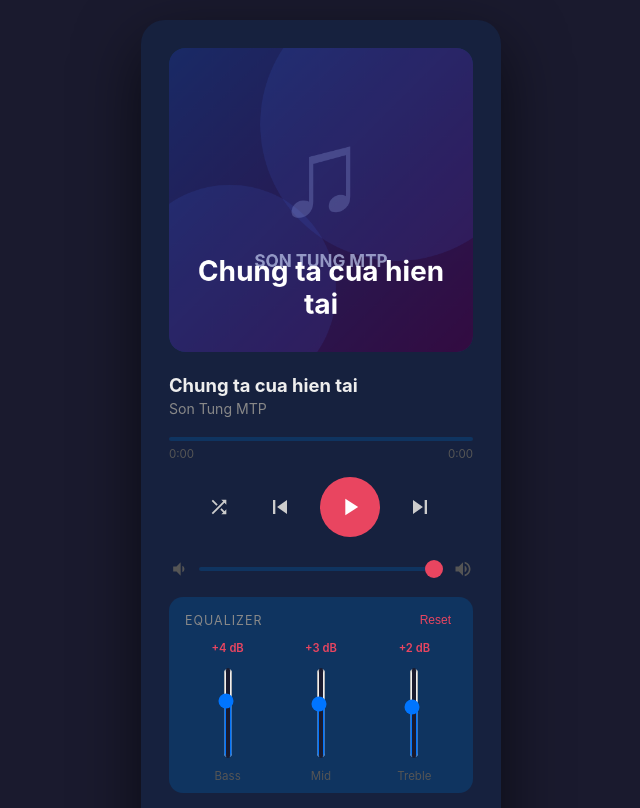
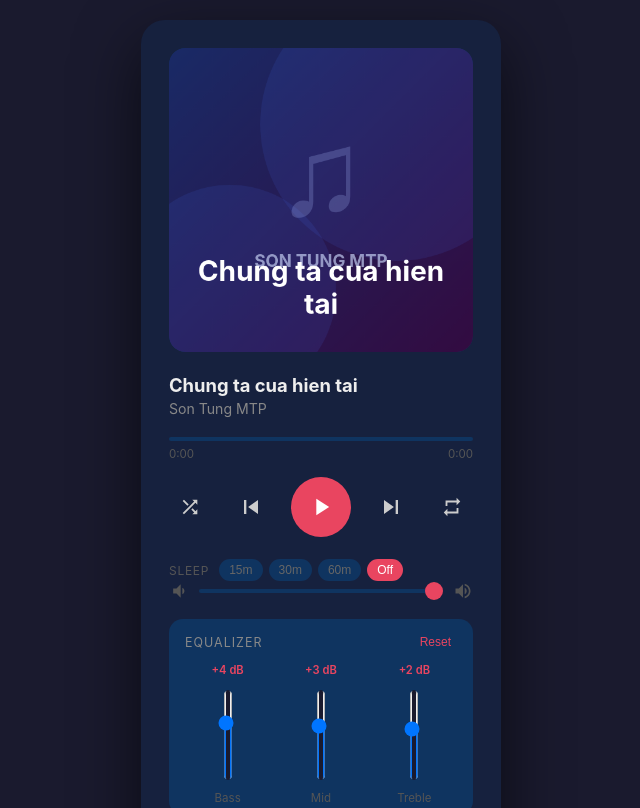
Before and after one commit to hksonngan/kimngan-test-music, a plain HTML site: page index.html in a window 1280 px wide. Shown: the top 808 px of the page, without its empty margins (319-959 px from the left). Drawn offline with Linux system fonts and the light colour scheme.

Commit message:
Features: sleep timer, repeat one/all, keyboard shortcuts (Space/arrows/N/P)

```diff
--- a/index.html
+++ b/index.html
@@ -115,6 +115,32 @@
         }
         .play-btn:active { background: #c73652 !important; }
         .ctrl-btn.active { color: #e94560; }
+
+        .extra-row {
+            display: flex;
+            align-items: center;
+            gap: 10px;
+            margin-top: 14px;
+        }
+        .extra-label {
+            font-size: 0.75rem;
+            color: #555;
+            text-transform: uppercase;
+            letter-spacing: 0.06em;
+            flex-shrink: 0;
+        }
+        .sleep-btns { display: flex; gap: 6px; }
+        .sleep-opt {
+            background: #0f3460;
+            border: none;
+            color: #666;
+            font-size: 0.75rem;
+            padding: 4px 10px;
+            border-radius: 20px;
+            cursor: pointer;
+            -webkit-tap-highlight-color: transparent;
+        }
+        .sleep-opt:active, .sleep-opt.active-sleep { background: #e94560; color: #fff; }
 
         .volume-row {
             display: flex;
@@ -322,6 +348,21 @@
         <button class="ctrl-btn" onclick="next()" aria-label="Next">
             <svg width="28" height="28" viewBox="0 0 24 24" fill="currentColor"><path d="M6 18 14.5 12 6 6v12zm10-12v12h2V6h-2z"/></svg>
         </button>
+
+        <!-- Repeat -->
+        <button class="ctrl-btn" id="repeatBtn" onclick="cycleRepeat()" aria-label="Repeat">
+            <svg width="22" height="22" viewBox="0 0 24 24" fill="currentColor"><path d="M7 7h10v3l4-4-4-4v3H5v6h2V7zm10 10H7v-3l-4 4 4 4v-3h12v-6h-2v4z"/></svg>
+        </button>
+    </div>
+
+    <div class="extra-row">
+        <span id="sleepLabel" class="extra-label">Sleep</span>
+        <div class="sleep-btns">
+            <button class="sleep-opt" onclick="setSleep(15)">15m</button>
+            <button class="sleep-opt" onclick="setSleep(30)">30m</button>
+            <button class="sleep-opt" onclick="setSleep(60)">60m</button>
+            <button class="sleep-opt active-sleep" id="sleepOff" onclick="setSleep(0)">Off</button>
+        </div>
     </div>
 
     <div class="volume-row">
@@ -558,6 +599,68 @@
     audio.volume = v;
 }
 
+// ─── Repeat ───────────────────────────────────────────────────────────────────
+// modes: 'none' → 'all' → 'one'
+let repeatMode = 'none';
+const REPEAT_ICONS = {
+    none: '<path d="M7 7h10v3l4-4-4-4v3H5v6h2V7zm10 10H7v-3l-4 4 4 4v-3h12v-6h-2v4z"/>',
+    all:  '<path d="M7 7h10v3l4-4-4-4v3H5v6h2V7zm10 10H7v-3l-4 4 4 4v-3h12v-6h-2v4z"/>',
+    one:  '<path d="M7 7h10v3l4-4-4-4v3H5v6h2V7zm10 10H7v-3l-4 4 4 4v-3h12v-6h-2v4z"/><text x="12" y="13.5" text-anchor="middle" font-size="7" font-weight="bold" fill="currentColor">1</text>',
+};
+
+function cycleRepeat() {
+    repeatMode = repeatMode === 'none' ? 'all' : repeatMode === 'all' ? 'one' : 'none';
+    const btn = document.getElementById('repeatBtn');
+    btn.querySelector('svg').innerHTML = REPEAT_ICONS[repeatMode];
+    btn.classList.toggle('active', repeatMode !== 'none');
+}
+
+audio.addEventListener('ended', () => {
+    if (repeatMode === 'one') { audio.currentTime = 0; audio.play().catch(() => {}); }
+    else if (repeatMode === 'all' || idx < songs.length - 1) next();
+    else audio.pause(); // end of list, no repeat
+});
+
+// ─── Sleep timer ──────────────────────────────────────────────────────────────
+let sleepTimer = null;
+
+function setSleep(minutes) {
+    clearTimeout(sleepTimer);
+    sleepTimer = null;
+    // Reset all button styles
+    document.querySelectorAll('.sleep-opt').forEach(b => b.classList.remove('active-sleep'));
+    document.getElementById('sleepOff').classList.toggle('active-sleep', minutes === 0);
+    if (minutes === 0) { document.getElementById('sleepLabel').textContent = 'Sleep'; return; }
+    // Highlight selected button
+    event.target.classList.add('active-sleep');
+    const ms = minutes * 60 * 1000;
+    let remaining = ms;
+    // Update label with countdown every 30s
+    const tick = setInterval(() => {
+        remaining -= 30000;
+        if (remaining <= 0) { clearInterval(tick); return; }
+        document.getElementById('sleepLabel').textContent = fmt(remaining / 1000);
+    }, 30000);
+    document.getElementById('sleepLabel').textContent = fmt(ms / 1000);
+    sleepTimer = setTimeout(() => {
+        audio.pause();
+        clearInterval(tick);
+        setSleep(0);
+    }, ms);
+}
+
+// ─── Keyboard shortcuts ───────────────────────────────────────────────────────
+document.addEventListener('keydown', e => {
+    if (e.target.tagName === 'INPUT') return; // don't intercept slider input
+    if (e.code === 'Space')       { e.preventDefault(); togglePlay(); }
+    if (e.code === 'ArrowRight')  { audio.currentTime = Math.min(audio.duration || 0, audio.currentTime + 5); }
+    if (e.code === 'ArrowLeft')   { audio.currentTime = Math.max(0, audio.currentTime - 5); }
+    if (e.code === 'ArrowUp')     { e.preventDefault(); audio.volume = Math.min(1, audio.volume + 0.05); document.getElementById('volumeSlider').value = audio.volume; }
+    if (e.code === 'ArrowDown')   { e.preventDefault(); audio.volume = Math.max(0, audio.volume - 0.05); document.getElementById('volumeSlider').value = audio.volume; }
+    if (e.code === 'KeyN')        next();
+    if (e.code === 'KeyP')        prev();
+});
+
 // ─── Shuffle ──────────────────────────────────────────────────────────────────
 let shuffle = false;
 
@@ -601,8 +704,6 @@
 audio.addEventListener('loadedmetadata', () => {
     durationEl.textContent = '-' + fmt(audio.duration);
 });
-
-audio.addEventListener('ended', next);
 
 // Seek — use touch position on mobile, mouse on desktop
 function seekTo(clientX) {
```
